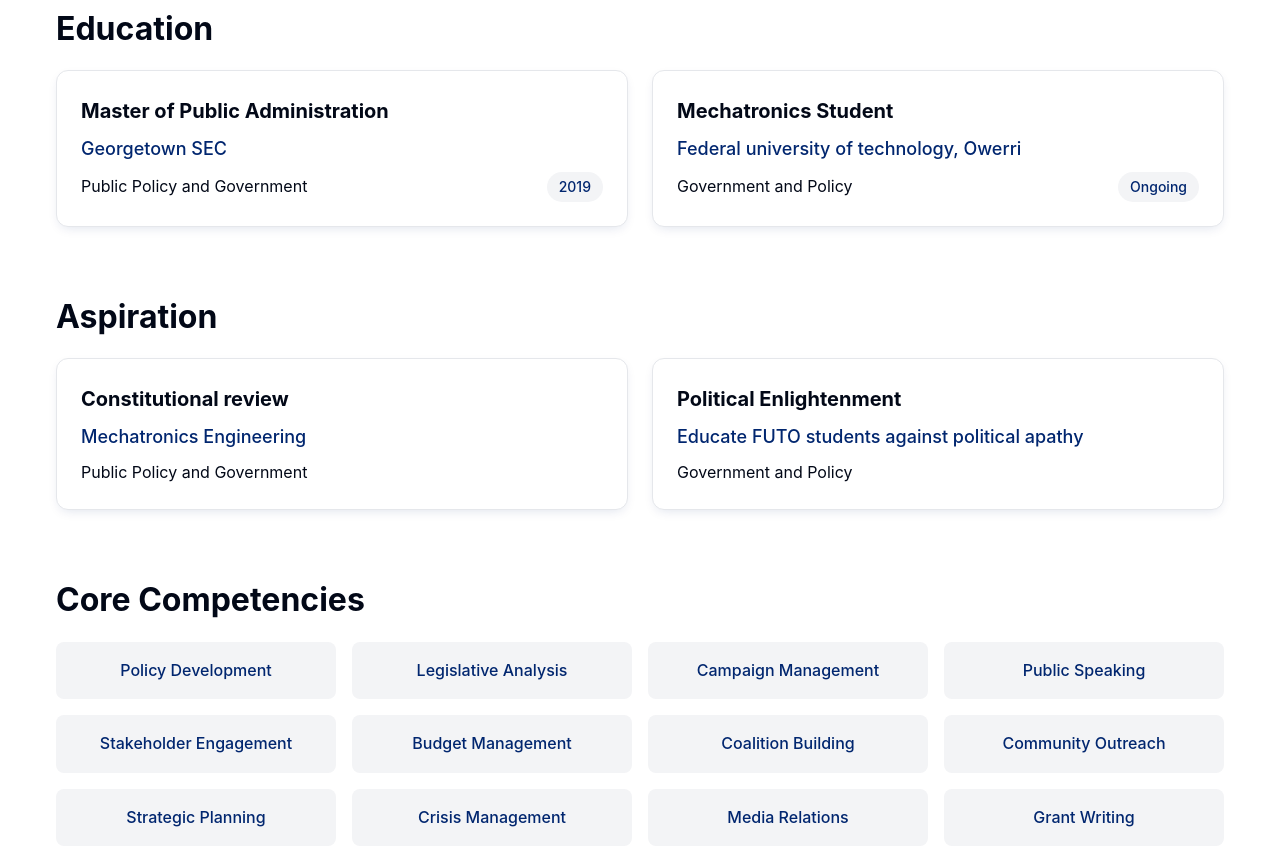
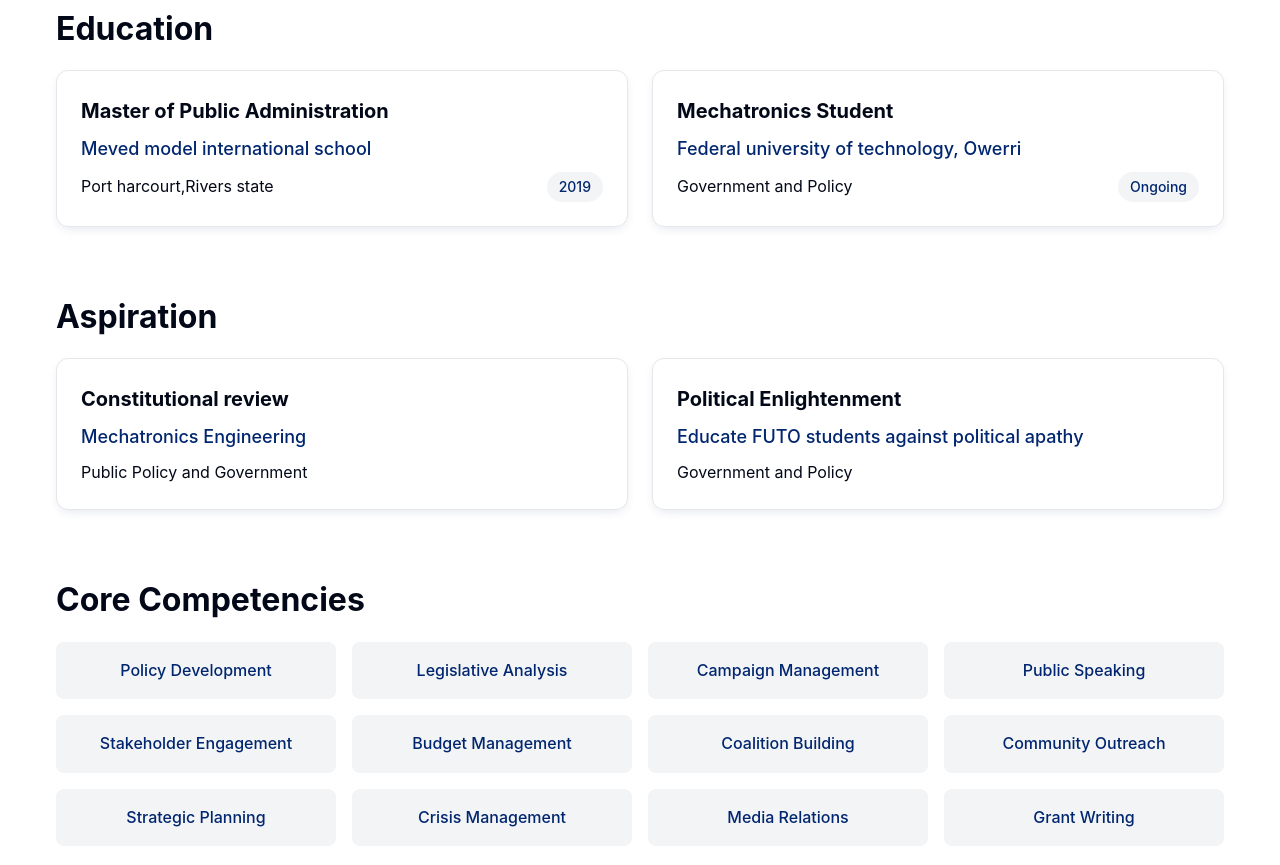
Before and after one commit to Dna-3D/john, a plain HTML site: page my-experience.html in a window 1280 px wide. Shown: the part 1338-2203 px from the top of the page. Drawn offline with Linux system fonts and the light colour scheme.

Commit message:
Update my-experience.html

```diff
--- a/my-experience.html
+++ b/my-experience.html
@@ -103,9 +103,9 @@
                     <div class="card">
                         <div class="card-header">
                             <h3 class="card-title">Master of Public Administration</h3>
-                            <div class="organization">Georgetown SEC</div>
+                            <div class="organization">Meved model international school</div>
                             <div class="education-meta">
-                                <span>Public Policy and Government</span>
+                                <span>Port harcourt,Rivers state</span>
                                 <span class="badge">2019</span>
                             </div>
                         </div>
```
